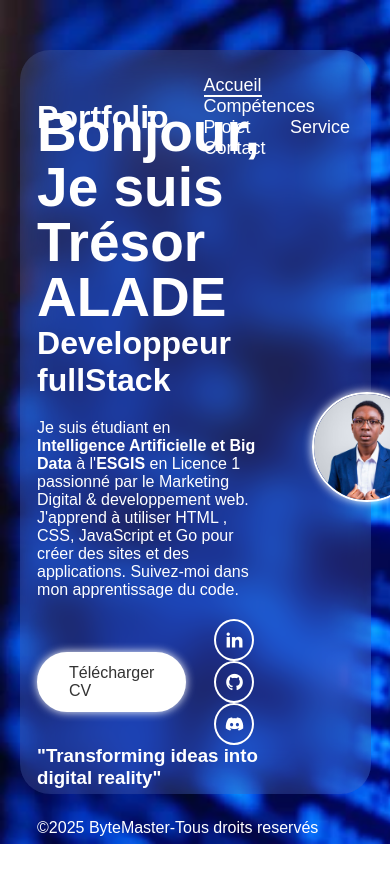
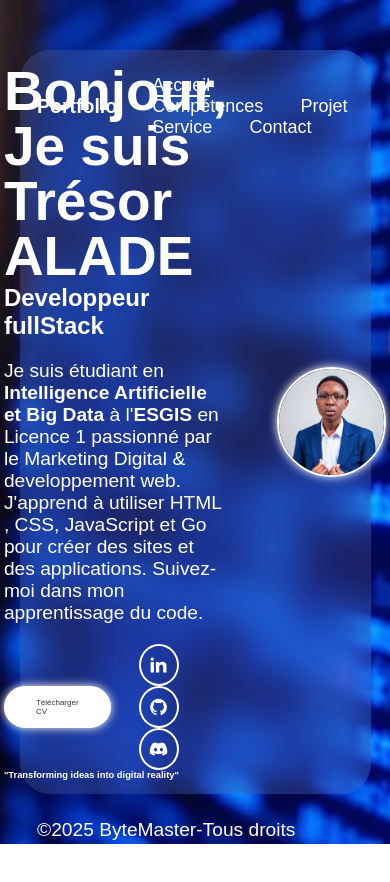
Before and after one commit to tresor228/Portfolio1, a plain HTML site: page index.html in a window 390 px wide. Shown: the top 882 px of the page. Drawn offline with nearby package versions, Linux system fonts and the light colour scheme.

Commit message:
Mise à jour du projet

```diff
--- a/style.css
+++ b/style.css
@@ -10,6 +10,10 @@ body{
     padding: 50px 5%;
     background-repeat: no-repeat;
     background-size: cover;
+    width: 100vw;
+    max-width: 100%;
+    overflow: hidden;
+    font-size: 0.5rem;
 }
 .container{
     position: relative;
@@ -17,6 +21,9 @@ body{
     background: rgba(255, 255, 255,0.1);
     border-radius: 30px;
     backdrop-filter: blur(20px);
+    display: flex;
+    flex-wrap: wrap;
+    justify-content: center;
 
 }
 header{
@@ -316,3 +323,34 @@ legend{
     text-align: center;
     width: 280px;
 }
+@media (max-width: 768px) {
+    h1 {
+        font-size: 5vw;
+    }
+    .home-detail h2 {
+        font-size: 24px;
+    }
+    .competences {
+        grid-template-columns: 1fr;
+    }
+}
+@media (max-width: 600px) {
+    .competences {
+        grid-template-columns: 1fr;
+    }
+}
+@media (max-width: 600px) {
+    .home, .contact-section, .serv {
+        padding: 5vw;
+    }
+    .blok, .serv {
+        gap: 20px;
+        font-size: 18px;
+    }
+}
+p{
+    font-size: 1.2rem;
+}
+.tete{
+    font-size: 1px;
+}
```
Also changed, not shown: index.html (+2 -2 lines).
